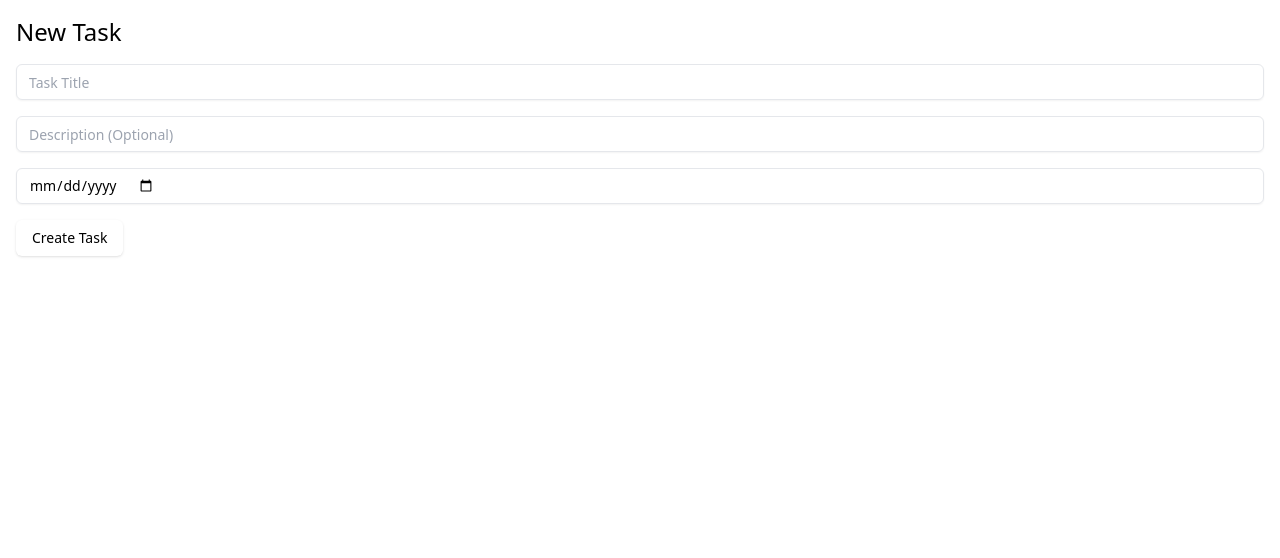
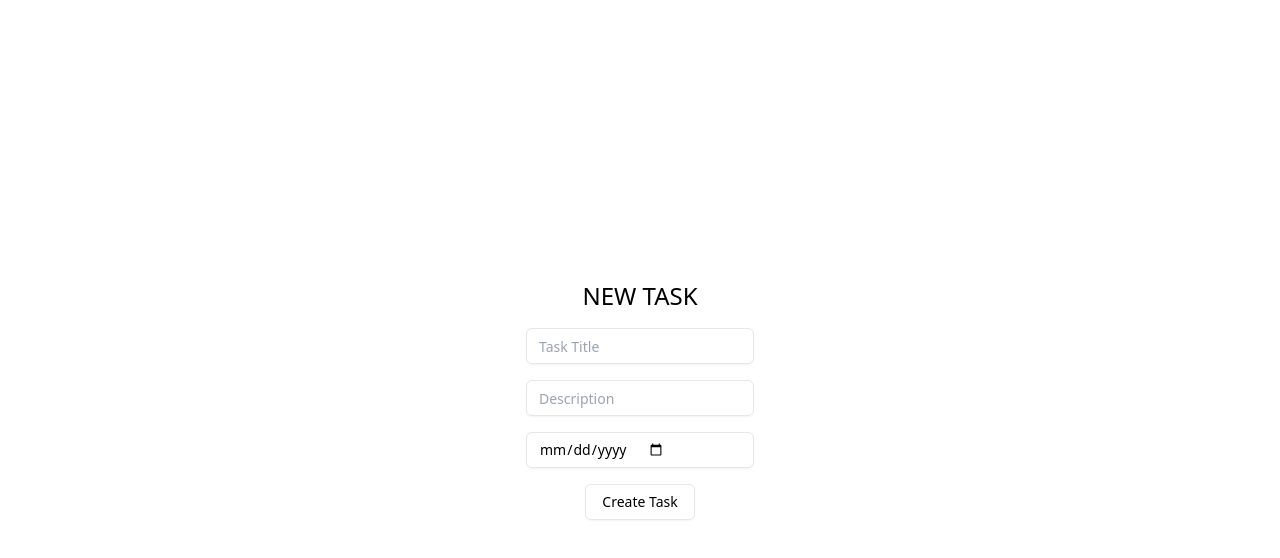
Before and after one commit to gustaf30/union-challenge-front, a Next.js app: page /new in a window 1280 px wide. Shown: the top 558 px of the page. Built offline with nearby package versions, Linux system fonts and the light colour scheme.

Commit message:
new task updated

```diff
--- a/src/pages/new.js
+++ b/src/pages/new.js
@@ -1,49 +1,64 @@
-import { useState } from 'react';
+import { useState, useEffect } from 'react';
 import { createTask } from '../services/api';
 import { Button } from '../components/ui/button';
 import { Input } from '../components/ui/input';
 import { useRouter } from 'next/router';
 
 export default function NewTask() {
-  const [title, setTitle] = useState('');
-  const [description, setDescription] = useState('');
-  const [dueDate, setDueDate] = useState('');
+  const [task, setTask] = useState({ title: '', description: '', dueDate: '', status: '0' });
   const router = useRouter();
+  const [darkMode, setDarkMode] = useState(false);
+
+  useEffect(() => {
+    const savedDarkMode = localStorage.getItem('darkMode');
+    if (savedDarkMode === 'true') {
+      setDarkMode(true);
+      document.body.classList.add('dark');
+    } else {
+      setDarkMode(false);
+      document.body.classList.remove('dark');
+    }
+  }, []);
 
   const handleSubmit = async (e) => {
     e.preventDefault();
-    await createTask({ title, description, dueDate });
+    await createTask(task);
     router.push('/');
   };
 
   return (
-    <div className="container mx-auto p-4">
-      <h1 className="text-2xl mb-4">New Task</h1>
+    <div className={`flex flex-col justify-center items-center min-h-screen w-full p-6 ${darkMode ? 'bg-gray-900 text-white' : 'bg-white text-black'}`}>
+      <h1 className="text-2xl mb-4">NEW TASK</h1>
       <form onSubmit={handleSubmit}>
         <div className="mb-4">
           <Input
-            value={title}
-            onChange={(e) => setTitle(e.target.value)}
+            value={task.title}
+            onChange={(e) => setTask({ ...task, title: e.target.value })}
             placeholder="Task Title"
             required
           />
         </div>
         <div className="mb-4">
           <Input
-            value={description}
-            onChange={(e) => setDescription(e.target.value)}
-            placeholder="Description (Optional)"
+            value={task.description}
+            onChange={(e) => setTask({ ...task, description: e.target.value })}
+            placeholder="Description"
           />
         </div>
         <div className="mb-4">
           <Input
-            type="date" // Campo de data
-            value={dueDate}
-            onChange={(e) => setDueDate(e.target.value)}
+            type="date"
+            value={task.dueDate ?? ''}
+            onChange={(e) => setTask({ ...task, dueDate: e.target.value })}
             placeholder="Due Date"
+            required
           />
         </div>
-        <Button type="submit">Create Task</Button>
+        <div className="flex justify-center">
+          <Button type="submit" variant="outline" className="hover:bg-slate-400 transition-colors duration-200 ease-in-out">
+            Create Task
+          </Button>
+        </div>
       </form>
     </div>
   );
```
